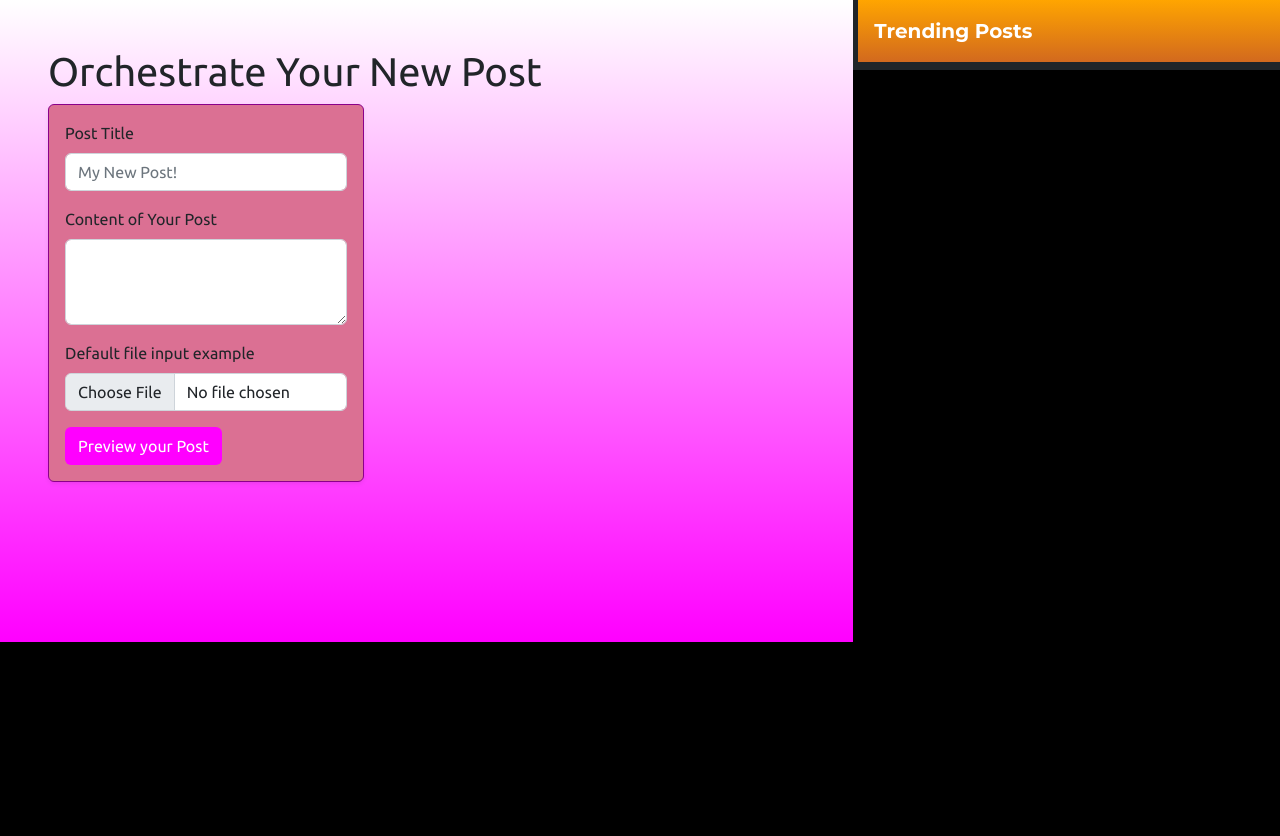
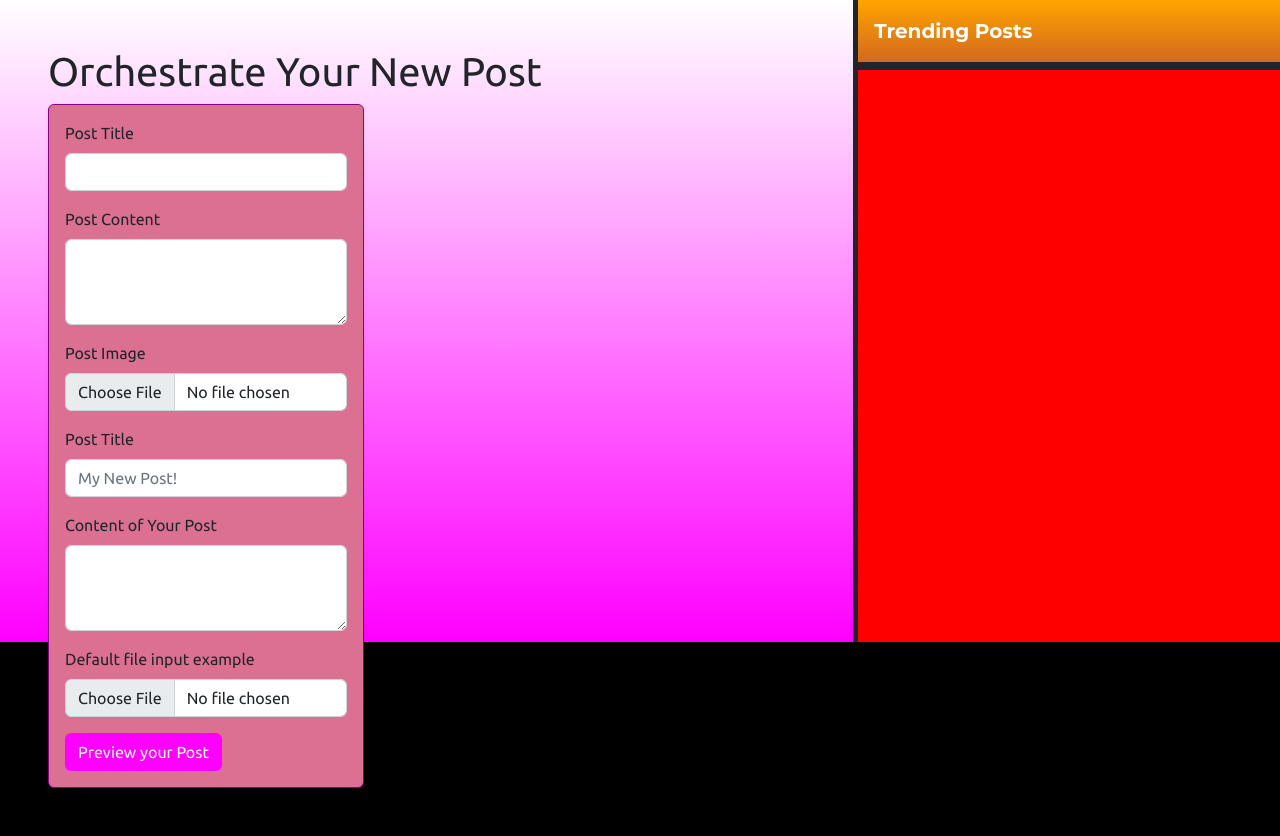
Before and after one commit to AnthonyGoncharenko/Visionary, a Flask app: page /makepost in a window 1280 px wide. Shown: the part 158-994 px from the top of the page. Before the commit the page ends 800 px from the top, so only its background shows below. Run offline with Flask 2, Linux system fonts and the light colour scheme; the visitor is signed in with stand-in values (Sample User, id 1); some libraries are stand-ins or nearby versions.

Commit message:
post form?

```diff
--- /dev/null
+++ b/PostForm.py
@@ -0,0 +1,19 @@
+from flask import Flask, render_template
+from flask_wtf import FlaskForm
+from wtforms import FileField, StringField, SubmitField, TextAreaField
+from wtforms.validators import (DataRequired, ValidationError)
+
+def FileSizeLimit():
+    def file_length_check(form, field):
+        if len(field.data.read()) > 8388608:
+            raise ValidationError("File size must be less than 8 MB")
+    return file_length_check
+
+class PostForm(FlaskForm):
+    post_title = StringField(label=('Post Title'),
+        validators=[DataRequired()])
+    post_image = FileField(label=('Post Image'),
+        validators=[DataRequired(), FileSizeLimit()])
+    post_content = TextAreaField(label=('Post Content'),
+        validators=[DataRequired()])
+    submit = SubmitField(label=('Submit'))
--- a/app.py
+++ b/app.py
@@ -9,6 +9,7 @@ from CommentForm import CommentForm
 from database import Database
 from SignInForm import SignInForm
 from SignUpForm import SignUpForm
+from PostForm import PostForm
 
 SECRET_KEY = os.urandom(32)
 csrf = CSRFProtect()
@@ -103,8 +104,9 @@ def sign_up_page():
 @app.route('/makepost', methods=['GET', 'POST'])
 def make_post_page():
     if 'user' in session:
+        form = PostForm()
         session['user_details'] =  get_db().get_user(session['user'])
-        return render_template("MakePost.html", session=session)
+        return render_template("MakePost.html", session=session, form=form)
     else:
         flash("SIGN IN FIRST BEFORE MAKING A POST!!")
         return redirect(url_for('sign_in_page'))
@@ -210,7 +212,7 @@ def make_comment_page(pid):
 ########################################################################
 #                           LOG OUT
 ########################################################################
-@app.route('/logout', methods=['POST'])
+@app.route('/logout', methods=['GET'])
 def logout_page():
     if 'user' in session:
         session.pop('user_details', None)
--- a/templates/MakePost.html
+++ b/templates/MakePost.html
@@ -1,4 +1,5 @@
 {% from 'macros/common_elements.jinja' import postRail %}
+{% from 'form_helper.html' import displayField, textField, imageField %}
 {% extends "base.html" %}
 {% block title %}
   Make a Post
@@ -17,7 +18,11 @@
         {% for message in error_messages %}<p style="color:red">{{ message }}</p>{% endfor %}
       {% endif %}
       <div class="col-5 border rounded flex-md-row shadow-sm border-dark" style="border-color: darkmagenta!important; background-color: palevioletred;">
-        <form class="p-3" method="post" action="" id="SignIn">
+        <form class="p-3" method="post" action="">
+            {{ form.csrf_token() }}
+            {{ displayField(form.post_title, autocomplete="off") }}
+            {{ textField(form.post_content, rows=3, autocomplete="off") }}
+            {{ imageField(form.post_image, accept=".png,.jpg", autocomplete="off") }}
           <div class="mb-3">
             <label for="exampleFormControlInput1" class="form-label">Post Title</label>
             <input type="text" class="form-control" id="exampleFormControlInput1" placeholder="My New Post!">
--- a/templates/form_helper.html
+++ b/templates/form_helper.html
@@ -7,3 +7,23 @@
     </ul>
   </div>
 {% endmacro %}
+
+{% macro textField(fieldName, placeHolderValue) %}
+  <div class="mb-3">
+    {{ fieldName.label(class="form-label") }} {{ fieldName(class="form-control", placeholder=placeHolderValue, **kwargs) }}
+    <!-- Error Messages -->
+    <ul>
+      {% for error in fieldName.errors %}<li>{{ error }}</li>{% endfor %}
+    </ul>
+  </div>
+{% endmacro %}
+
+{% macro imageField(fieldName) %}
+  <div class="mb-3">
+    {{ fieldName.label(class="form-label") }} {{ fieldName(class="form-control", placeholder=placeHolderValue, **kwargs) }}
+    <!-- Error Messages -->
+    <ul>
+      {% for error in fieldName.errors %}<li>{{ error }}</li>{% endfor %}
+    </ul>
+  </div>
+{% endmacro %}
--- a/templates/macros/common_elements.jinja
+++ b/templates/macros/common_elements.jinja
@@ -27,8 +27,8 @@
 {% endmacro %}
 
 {% macro postRail(posts) %}
-  <div class="col p-0">
-    <div class="d-flex flex-column align-items-stretch flex-shrink-0 border-start border-dark border-5">
+  <div class="col p-0 sticky-top">
+    <div class="d-flex flex-column align-items-stretch flex-shrink-0 border-start border-dark border-5 h-100" style="background-color: red">
       <div class="d-flex align-items-center flex-shrink-0 p-3 link-dark text-decoration-none border-bottom border-dark border-5" style="background-image: linear-gradient(180deg, orange, chocolate);">
         <span class="fs-5 fw-semibold montserrat" style="color: white">Trending Posts</span>
       </div>
@@ -57,7 +57,7 @@
 {% endmacro %}
 
 {% macro commentSection(comments) %}
-  <div class="col p-0">
+  <div class="col p-0 h-100 d-flex sticky-top">
     <div class="d-flex flex-column align-items-stretch flex-shrink-0 border-start border-dark border-5">
       <div class="d-flex align-items-center flex-shrink-0 p-3 link-dark text-decoration-none border-bottom border-dark border-5" style="background-image: linear-gradient(180deg, darkgrey, black);">
         <span class="fs-5 fw-semibold montserrat" style="color: white">Comments on this Post</span>
```
